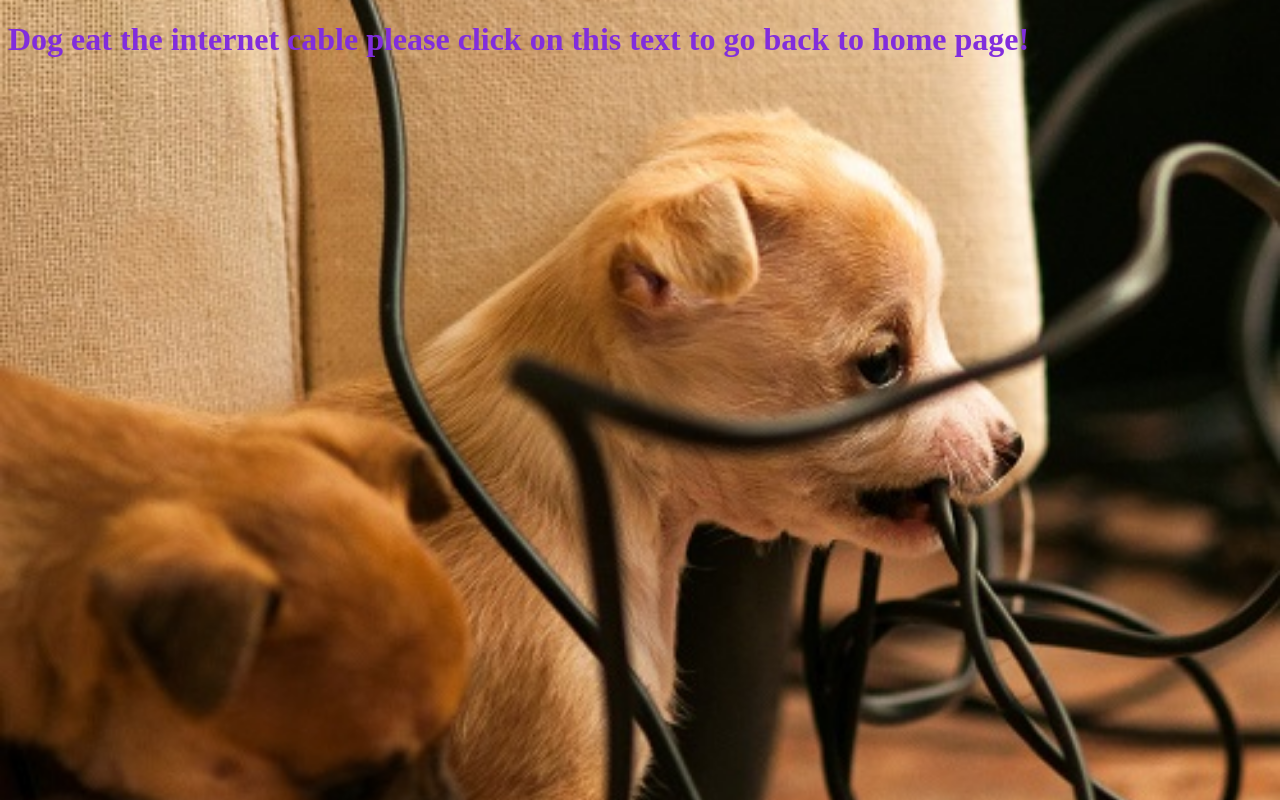
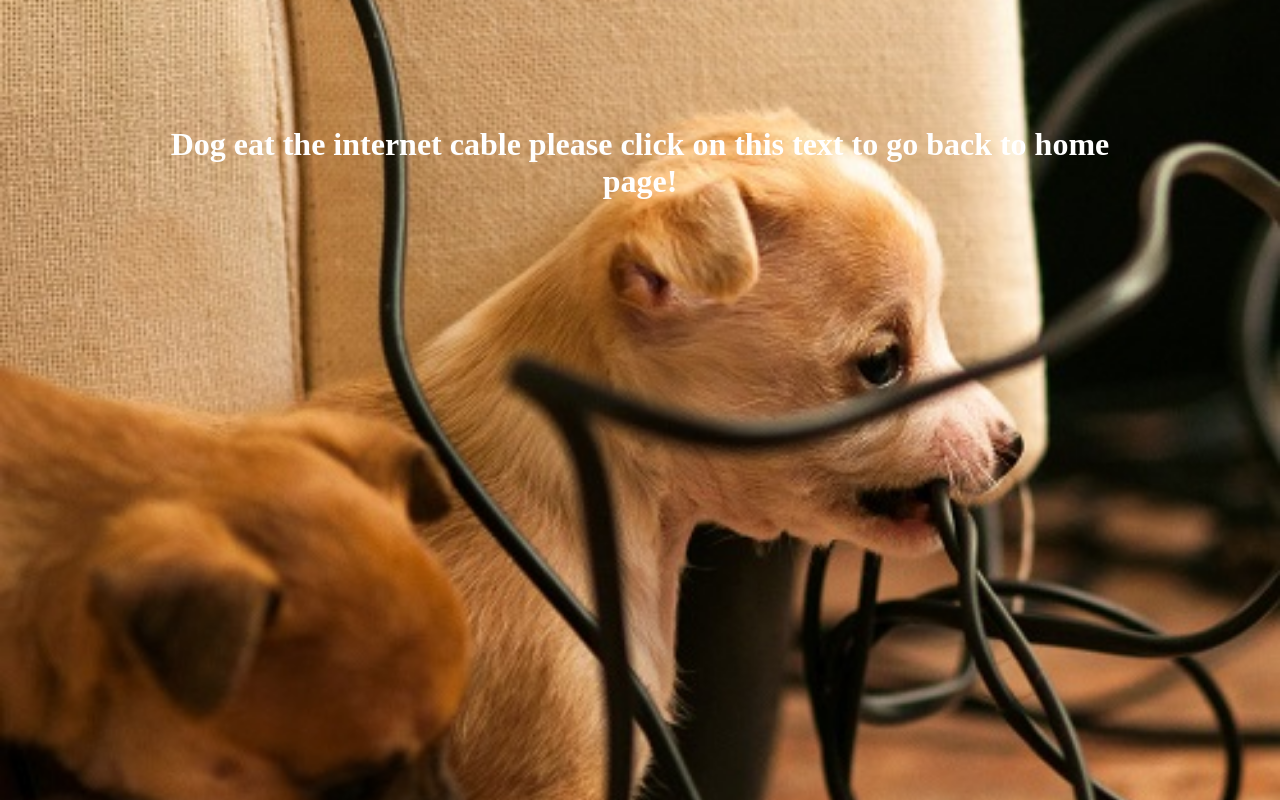
Before and after one commit to lseparatio/personal-portofolio, a plain HTML site: page 404.html in a window 1280 px wide. Drawn offline with Linux system fonts and the light colour scheme.

Commit message:
error page updated

```diff
--- a/404.html
+++ b/404.html
@@ -1,5 +1,6 @@
 <!DOCTYPE html>
 <html lang="en">
+
 <head>
     <meta charset="UTF-8">
     <meta http-equiv="X-UA-Compatible" content="IE=edge">
@@ -10,8 +11,11 @@
     <title>Ionut Zapototchi Portofolio</title>
     <link rel="stylesheet" href="assets/css/styles.css">
 </head>
+
 <body class="errorpage">
-    <h1 class="dogeat"><a href=index.html>Dog eat the internet cable please click on this text to go back to home page!</h1>
+    <a class="errortext" href=index.html><h1 class="dogeat">Dog eat the internet cable please click on this text to go back to home page!</h1></a>
+
 
 </body>
+
 </html>
--- a/assets/css/styles.css
+++ b/assets/css/styles.css
@@ -22,9 +22,15 @@ h1{
     background-size: cover;
 }
 
-.dogeat a{
-    position: absolute;
+.dogeat{
+    position: relative;
     display: block;
+    text-align: center;
+    color:#fff;
+    margin: 10% 10%;
+
+}
+
+.errortext{
     text-decoration: none;
-    color:#812ddd;
 }
```
Also changed, not shown: 1 other file.
